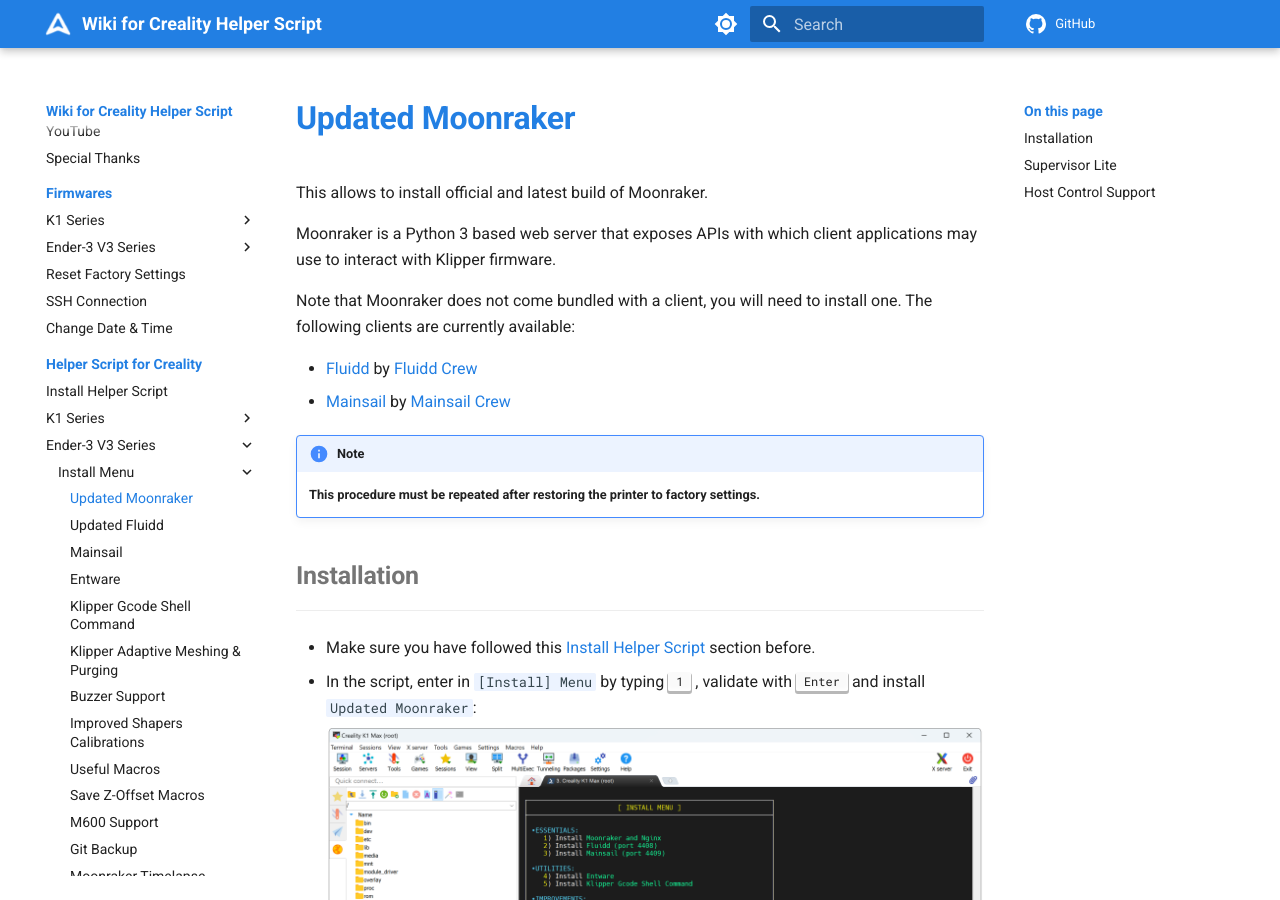
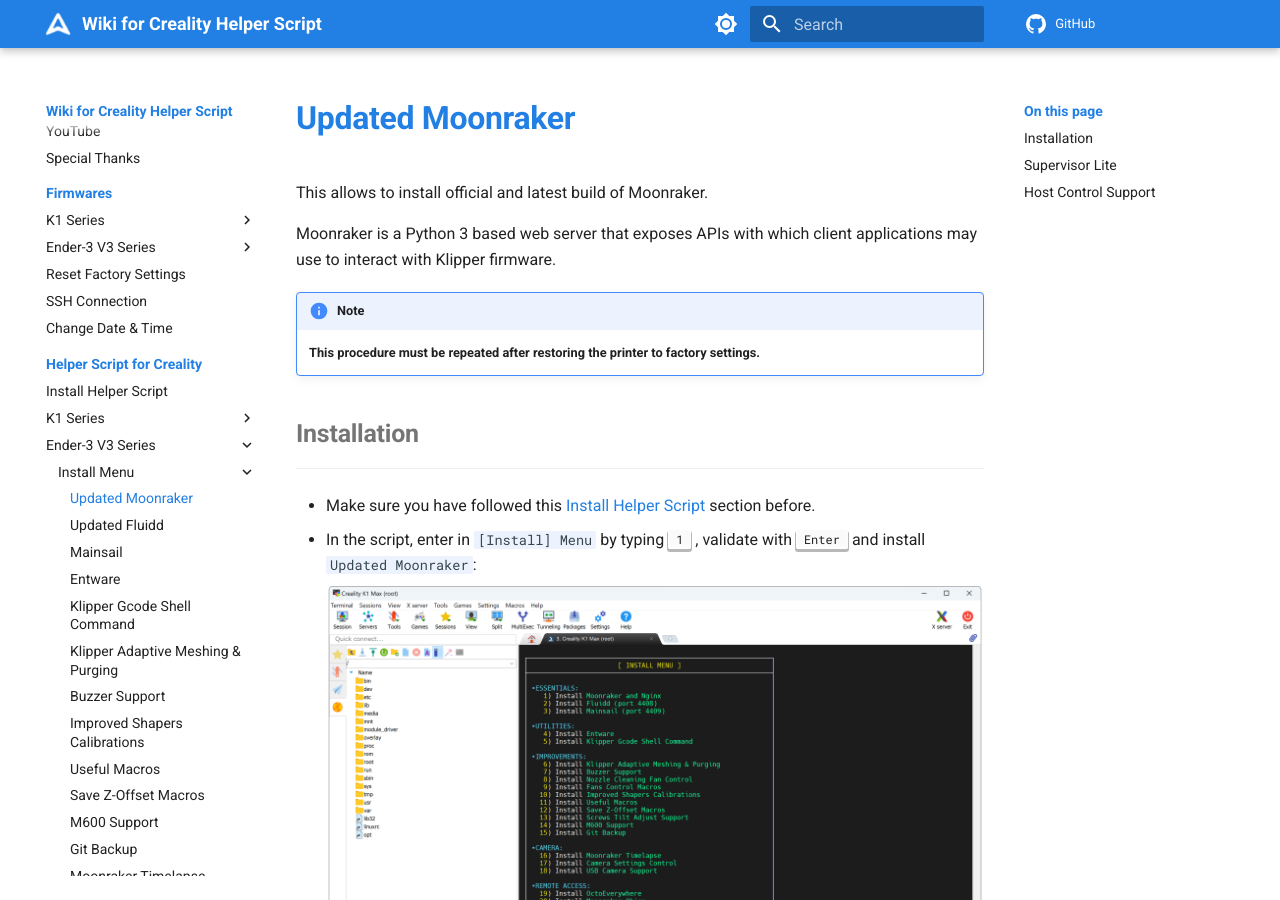
Before and after one commit to Guilouz/Creality-Helper-Script-Wiki, an MkDocs documentation site: the page built from docs/helper-script/moonraker-ender3.md, in a window 1280 px wide and 900 px high. Built offline with MkDocs 1.6.1 and Material for MkDocs 9.7.7, drawn with Linux system fonts in a browser that asks for light colours; comment, search, counter and statistics services are not loaded.

Commit message:
Update moonraker-ender3.md

```diff
--- a/docs/helper-script/moonraker-ender3.md
+++ b/docs/helper-script/moonraker-ender3.md
@@ -1,11 +1,6 @@
 This allows to install official and latest build of Moonraker.
 
 Moonraker is a Python 3 based web server that exposes APIs with which client applications may use to interact with Klipper firmware.
-
-Note that Moonraker does not come bundled with a client, you will need to install one. The following clients are currently available:
-
-  - <a href="../fluidd">Fluidd</a> by <a href="https://github.com/fluidd-core">Fluidd Crew</a>
-  - <a href="../mainsail">Mainsail</a> by <a href="https://github.com/mainsail-crew">Mainsail Crew</a>
 
 !!! Note
     **This procedure must be repeated after restoring the printer to factory settings.**
```
